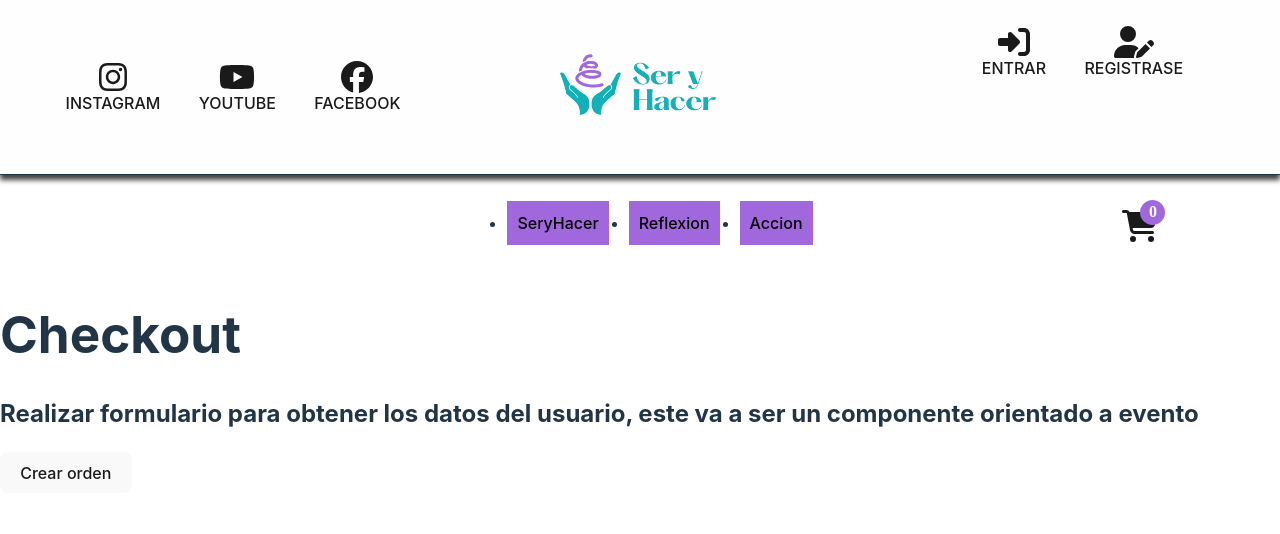
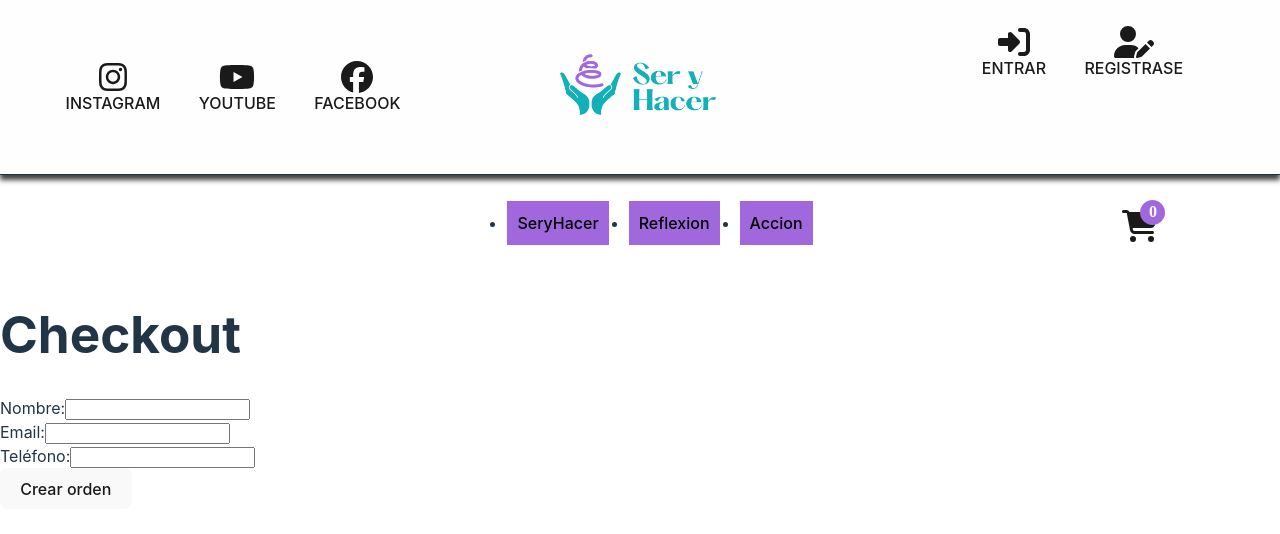
Before and after one commit to Sergioch27/web_seryhacer_react, a React (Vite) app: page /checkout in a window 1280 px wide. Shown: the top 534 px of the page. Built offline with nearby package versions, Linux system fonts and the light colour scheme.

Commit message:
Se termina pagina de Checkout

```diff
--- a/src/components/Checkout/Checkout.jsx
+++ b/src/components/Checkout/Checkout.jsx
@@ -1,88 +1,112 @@
-import { useState } from "react"
-import { useCart } from "../../context/CartContext"
-import { getDocs, collection, query, where, documentId, writeBatch, addDoc } from 'firebase/firestore'
-import { db } from "../../service/firebase/firebaseConfig"
+import { useState } from "react";
+import { useCart } from "../../context/CartContext";
+import { getDocs, collection, query, where, documentId, writeBatch, addDoc } from 'firebase/firestore';
+import { db } from "../../service/firebase/firebaseConfig";
 
 const Checkout = () => {
-    const [orderId, setOrderId] = useState('')
-    const [loading, setLoading] = useState(false)
-    const { cart, total, clearCart } = useCart()
+    const [orderId, setOrderId] = useState('');
+    const [loading, setLoading] = useState(false);
+    const { cart, total, clearCart } = useCart();
 
     const createOrder = async (userData) => {
         try {
-            setLoading(true)
+            setLoading(true);
 
             const objOrder = {
                 buyer: {
-                    name: 'Sebastian Zuviria',
-                    email: 'contact@sebaz.io',
-                    phone: '123456678'
+                    name: userData.name,
+                    email: userData.email,
+                    phone: userData.phone,
                 },
                 items: cart,
-                total
+                total,
+            };
+
+            const batch = writeBatch(db);
+            const outOfStock = [];
+
+            const ids = cart.map((prod) => prod.id);
+
+            const productsRef = query(collection(db, 'products'), where(documentId(), 'in', ids));
+
+            const { docs } = await getDocs(productsRef);
+
+            docs.forEach(async (documentSnapshot) => {
+                const fields = documentSnapshot.data();
+                const stockDb = fields.stock;
+
+                const productAddedToCart = cart.find((prod) => prod.id === documentSnapshot.id);
+                const prodQuantity = productAddedToCart.quantity;
+
+                if (stockDb >= prodQuantity) {
+                    batch.update(documentSnapshot.ref, { stock: stockDb - prodQuantity });
+                } else {
+                    outOfStock.push({ id: documentSnapshot.id, ...fields });
+                }
+            });
+
+            if (outOfStock.length === 0) {
+                const ordersRef = collection(db, 'orders');
+
+                const { id } = await addDoc(ordersRef, objOrder);
+                batch.commit();
+                clearCart();
+                setOrderId(id);
+                console.log(`El id de su orden es ${id}`);
+            } else {
+                console.log('No hay stock de algun producto');
             }
+        } catch (error) {
+            console.error('Hubo un error generando la orden');
+        } finally {
+            setLoading(false);
+        }
+    };
 
-            const batch = writeBatch(db)
-            const outOfStock = []
+    const handleFormSubmit = async (e) => {
+        e.preventDefault();
 
-            const ids = cart.map(prod => prod.id)
+        const formData = new FormData(e.target);
+        const userData = {
+            name: formData.get("name"),
+            email: formData.get("email"),
+            phone: formData.get("phone"),
+        };
 
-            const productsRef = query(collection(db, 'products'), where(documentId(),'in',ids))
+        await createOrder(userData);
+    };
 
-            // getDocs(productsRef).then(QuerySnapshot => {})
-            // const QuerySnapshot = await getDocs(productsRef)
-
-            const { docs } = await getDocs(productsRef)
-
-            docs.forEach(async documentSnapshot => {
-                const fields = documentSnapshot.data()
-                const stockDb = fields.stock
-
-                const productAddedToCart = cart.find(prod => prod.id === documentSnapshot.id)
-                const prodQuantity = productAddedToCart.quantity
-
-                if(stockDb >= prodQuantity) {
-                    batch.update(documentSnapshot.ref, { stock: stockDb - prodQuantity})
-                } else {
-                    outOfStock.push({ id: documentSnapshot.id, ...fields })
-                }
-
-                if(outOfStock.length === 0) {
-                    const ordersRef = collection(db, 'orders')
-
-                    const { id } = await addDoc(ordersRef, objOrder)
-                    batch.commit()
-                    clearCart()
-                    setOrderId(id)
-                    console.log(`El id de su orden es ${id}`)
-                } else {
-                    console.log('No hay stock de algun producto')
-                }
-            })
-        } catch (error) {
-            console.error('Hubo un error generando la orden')
-        } finally {
-            setLoading(false)
-        }
+    if (loading) {
+        return <h1>Se está generando su orden...</h1>;
     }
 
-    if(loading) {
-        return <h1>Se esta generando su orden...</h1>
-    }
-
-    if(orderId) {
-        return <h1>El id de su orden es: {orderId}</h1>
+    if (orderId) {
+        return <h1>El id de su orden es: {orderId}</h1>;
     }
 
     return (
         <>
             <h1>Checkout</h1>
-            <h2>Realizar formulario para obtener los datos del usuario, este va a ser un componente orientado a evento</h2>
+            <form onSubmit={handleFormSubmit}>
+                <label>
+                    Nombre:
+                    <input type="text" name="name" required />
+                </label>
+                <br />
+                <label>
+                    Email:
+                    <input type="email" name="email" required />
+                </label>
+                <br />
+                <label>
+                    Teléfono:
+                    <input type="tel" name="phone" required />
+                </label>
+                <br />
+                <button type="submit">Crear orden</button>
+            </form>
+        </>
+    );
+};
 
-            <button onClick={createOrder}>Crear orden</button>
-            {/* Este boton estaria dentro del formulario ejecutando la funcion recibida por props */}
-        </>
-    )
-}
-
-export default Checkout
+export default Checkout;
```
